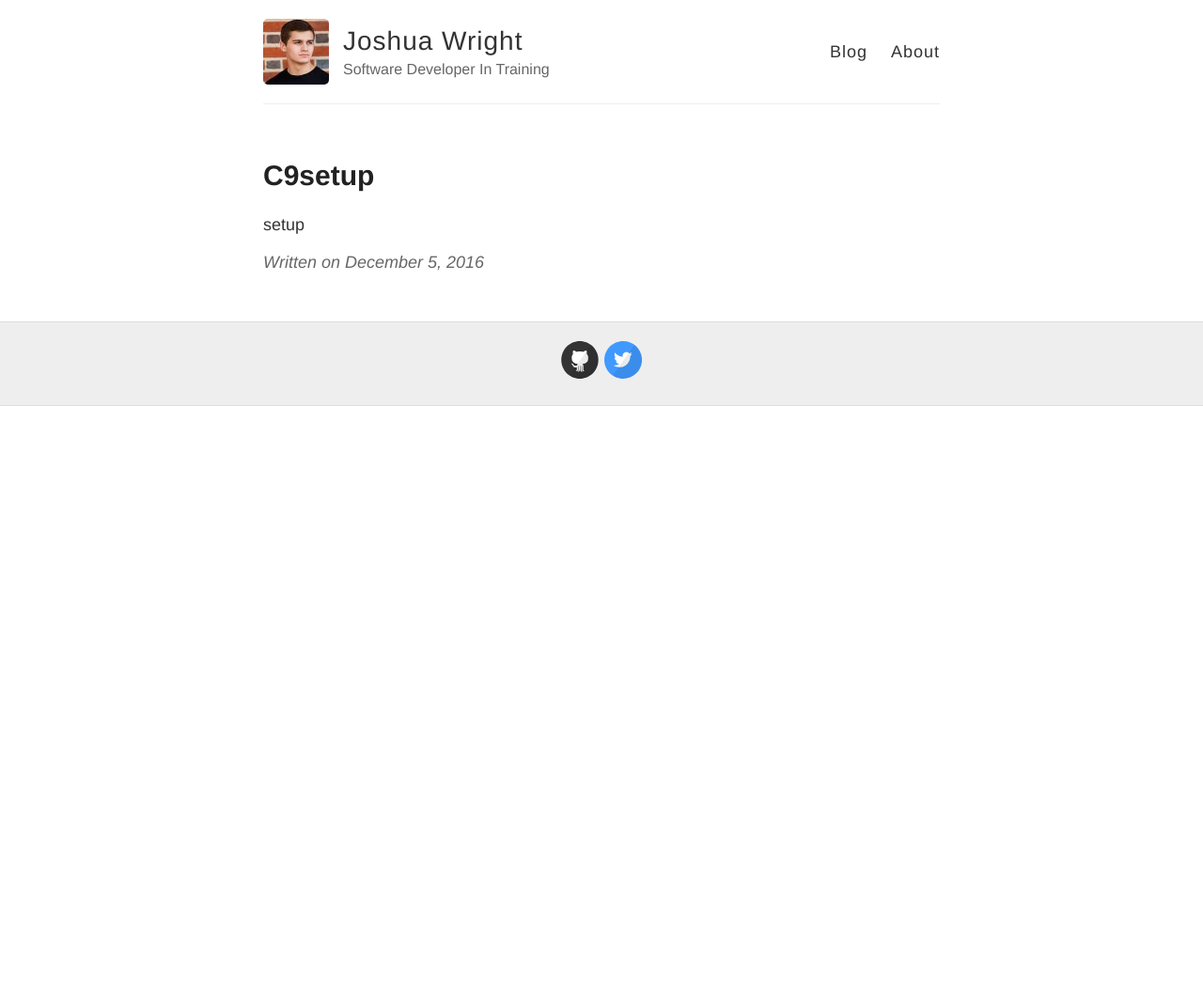
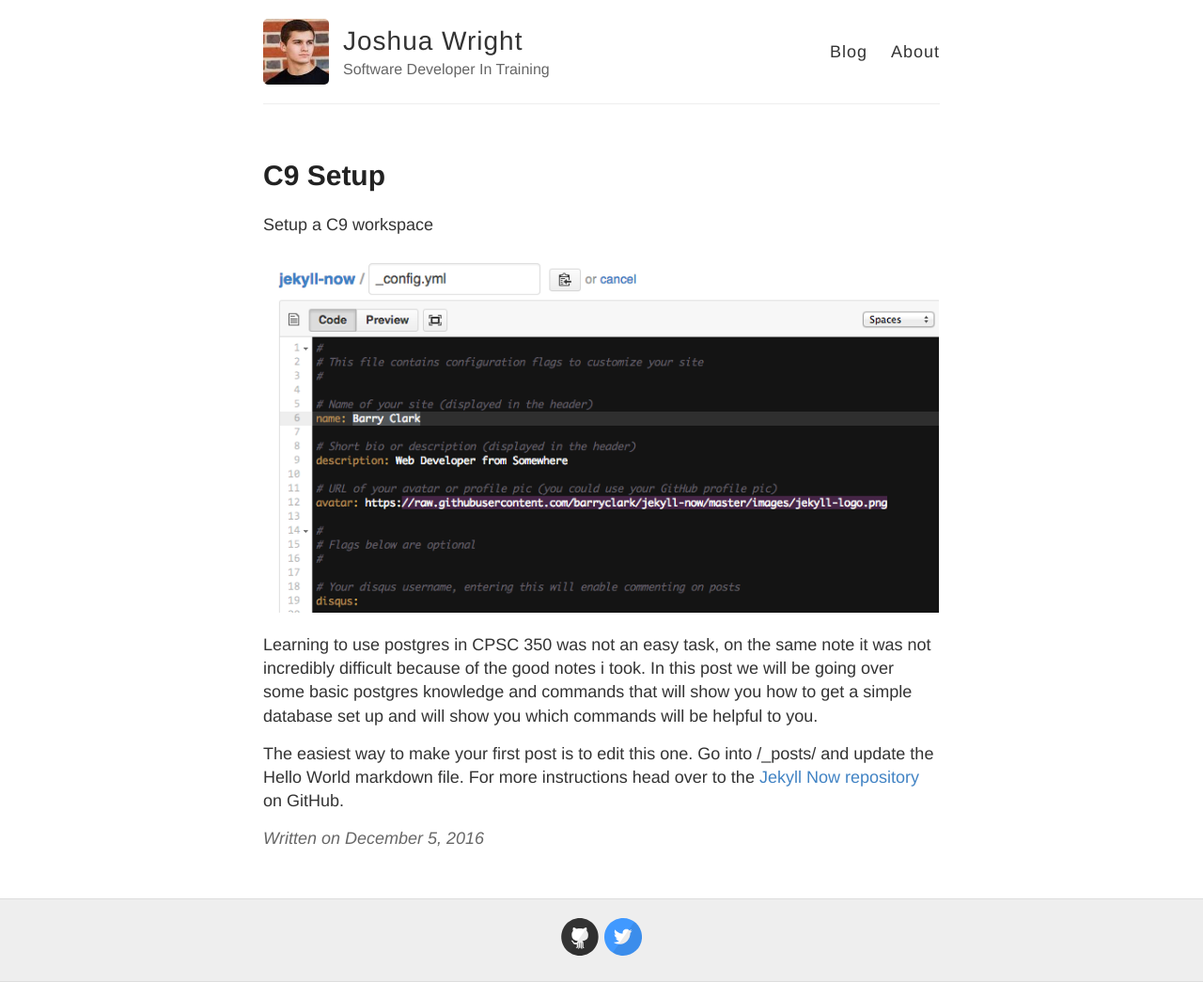
Before and after one commit to JoshTWright/devBlog, a Jekyll site: the page built from _posts/2016-12-5-C9Setup.md, in a window 1280 px wide. Shown: the whole page at 94% size. Built offline with Jekyll 4.4.1, drawn with Linux system fonts in a browser that asks for light colours; our own code applies the rules of GitHub Pages for plain Markdown files; before the commit the page ends 900 px from its top, so only the background shows below that.

Commit message:
Update 2016-12-5-C9Setup.md

```diff
--- a/_posts/2016-12-5-C9Setup.md
+++ b/_posts/2016-12-5-C9Setup.md
@@ -1 +1,12 @@
-setup
+---
+layout: post
+title: C9 Setup
+---
+
+Setup a C9 workspace
+
+![_config.yml]({{ site.baseurl }}/images/config.png)
+
+Learning to use postgres in CPSC 350 was not an easy task, on the same note it was not incredibly difficult because of the good notes i took. In this post we will be going over some basic postgres knowledge and commands that will show you how to get a simple database set up and will show you which commands will be helpful to you.
+
+The easiest way to make your first post is to edit this one. Go into /_posts/ and update the Hello World markdown file. For more instructions head over to the [Jekyll Now repository](https://github.com/barryclark/jekyll-now) on GitHub.
```
